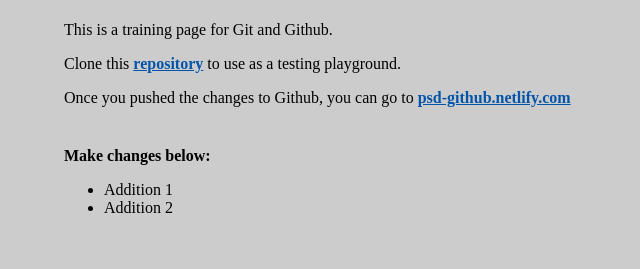
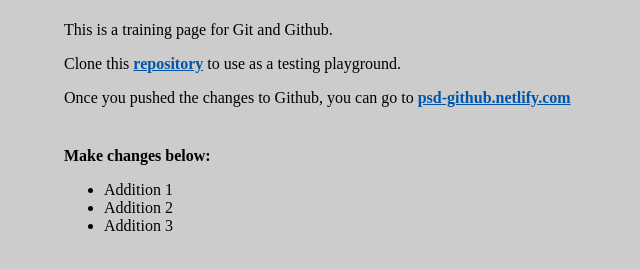
Before and after one commit to PaleBluDot/github-training, a plain HTML site: page index.html in a window 1280 px wide. Shown: the part 59-328 px from the top of the page, without its empty margins (0-640 px from the left). Drawn offline with Linux system fonts and the light colour scheme.

Commit message:
:construction: Added another li

```diff
--- a/index.html
+++ b/index.html
@@ -48,6 +48,7 @@
 			<ul>
 				<li>Addition 1</li>
 				<li>Addition 2</li>
+				<li>Addition 3</li>
 			</ul>
 		</section>
 	</main>
```
